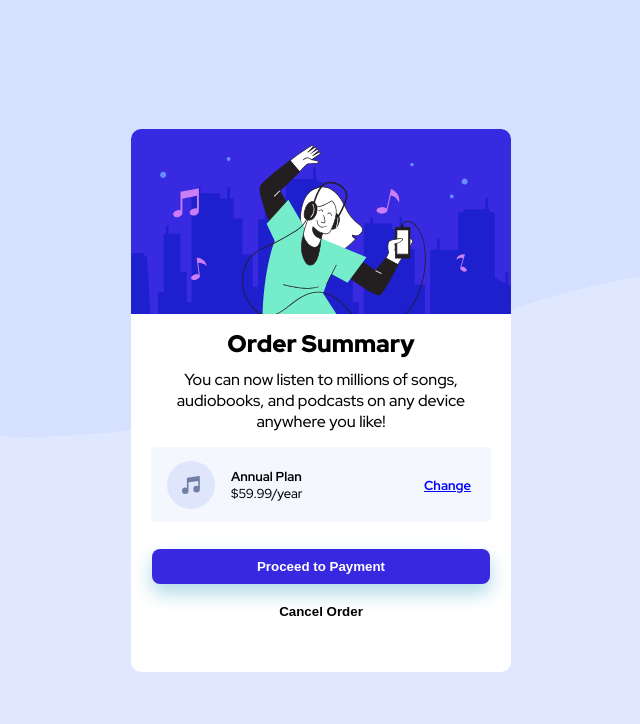
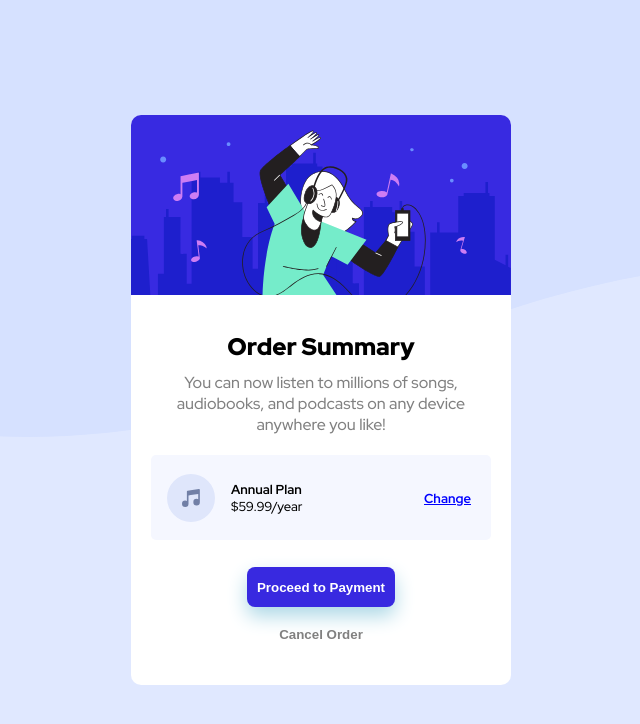
Before and after one commit to Perroclo/order-summary-component-main, a plain HTML site: page index.html in a window 1280 px wide. Shown: the whole page, without its empty margins (319-959 px from the left). Drawn offline with Linux system fonts and the light colour scheme.

Commit message:
Add files via upload

```diff
--- a/index.html
+++ b/index.html
@@ -55,6 +55,9 @@
 
 
   </div>
+
+<div class="botones">
+
 <div class="boton1">
  <button class="proceder">Proceed to Payment</button>
 
@@ -64,6 +67,7 @@
 <button class="cancelar">Cancel Order</button>
 </div>
 
+</div>
 
 
 
--- a/stylesheet/stylesheet.css
+++ b/stylesheet/stylesheet.css
@@ -25,7 +25,7 @@ text-align: center;
 
 background-color:white;
 width: 380px;
-height: 543px;
+height: 570px;
 border-radius: 10px;
     margin-left: 15px;
     margin-right: 15px;
@@ -35,7 +35,8 @@ border-radius: 10px;
 
 width: 100%;
 border-radius: 10px 10px 0px 0px;
-
+height: 180px;
+margin-bottom: 22px;
 }
 
 .texto-cabecera h1{
@@ -52,6 +53,7 @@ margin-top: 10px;
 font-size: 16px;
 font-weight:500;
 padding: 0px 11px 0px 11px;
+color: gray;
 }
 
 .container .interior{
@@ -92,7 +94,7 @@ font-weight: 400;
 display: flex;
 align-items: center;
 justify-content: space-between;
-height: 75px;
+height: 85px;
 }
 
 .interior .cambio{
@@ -132,6 +134,7 @@ justify-content: center;
     margin-left: 21px;
     margin-right: 21px;
     box-shadow: 0px 9px 19px lightblue;
+        height: 40px;
 
 }
 
@@ -143,7 +146,7 @@ justify-content: center;
 	font-weight: bold;
 	padding: 10px;
 	cursor: pointer;
-
+	color: gray;
 
 }
 
@@ -182,3 +185,8 @@ transition: all .3s ease-in-out;
 	margin-right: 16px;
 	margin-left: 16px;
 }
+
+.texto-cabecera{
+
+	margin-bottom: 20px
+}
```
